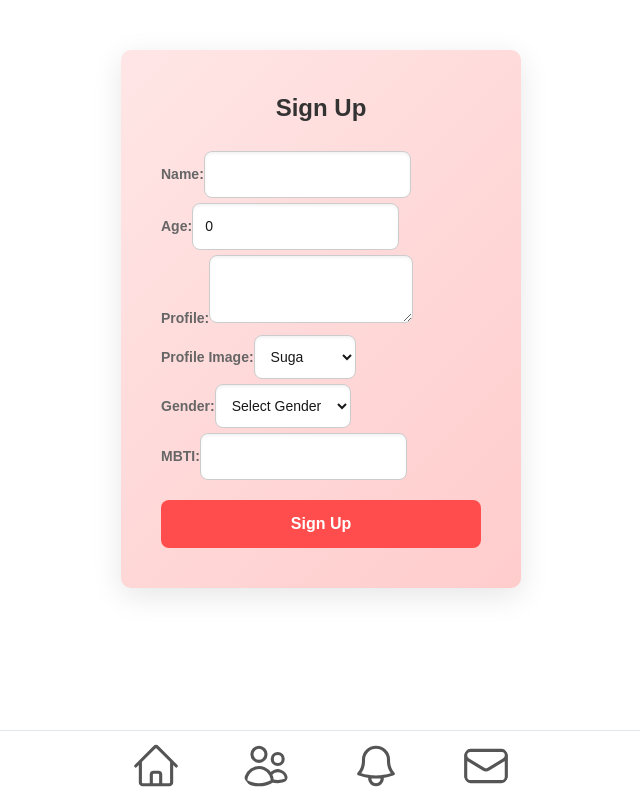
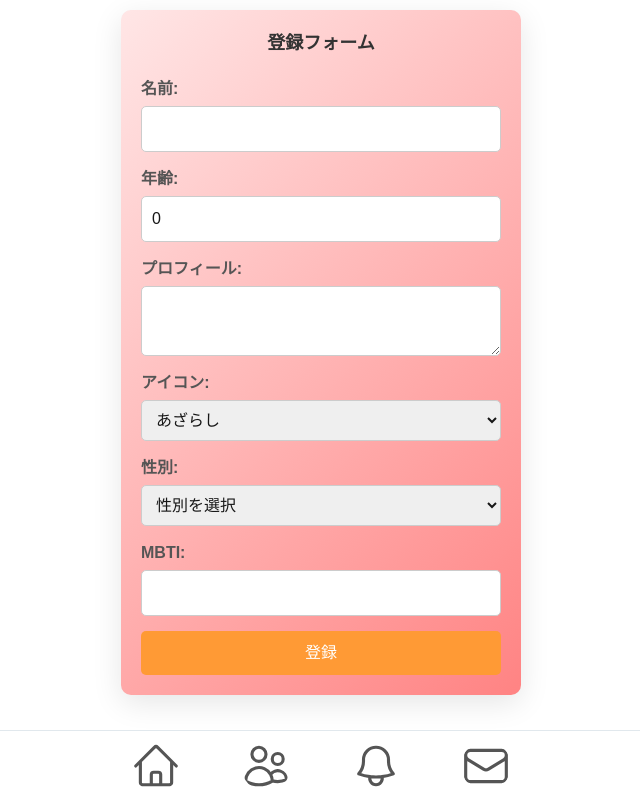
Before and after one commit to takahara-morpet/morpet-frontend, a Next.js app: page /signup in a window 1280 px wide. Shown: the whole page, without its empty margins (319-959 px from the left). Built offline with nearby package versions, Linux system fonts and the light colour scheme.

Commit message:
登録フォームのUI改善

```diff
--- a/src/components/template/SignUpForm.css
+++ b/src/components/template/SignUpForm.css
@@ -1,87 +1,99 @@
 /* SignUpForm.css */
 body {
   font-family: 'Poppins', sans-serif;
-  background-color: #ffff; /* 全体の背景を淡い色に */
+  background-color: #ffff;
   margin: 0;
-  padding: 0;
+  padding: 10px;
 }
 
 .signup-container {
   max-width: 400px;
-  margin: 50px auto;
-  padding: 40px;
+  margin: 0 auto;
+  padding: 20px;
   background: white;
   border-radius: 10px;
   box-shadow: 0 8px 30px rgba(0, 0, 0, 0.1);
-  background-image: linear-gradient(135deg, #ffe6e6 0%, #ffcccc 100%);
-
+  background-image: linear-gradient(135deg, #ffe6e6 0%, #ff8383 100%);
 }
 
-.signup-container h2 {
+h2 {
   text-align: center;
   color: #333;
-  font-size: 24px;
+  margin-bottom: 20px;
+  font-size: large;
   font-weight: 600;
-  margin-bottom: 20px;
 }
 
-.signup-container form {
+form {
+  display: flex;
+  flex-direction: column;
+  gap: 15px;
+}
+
+form div {
   display: flex;
   flex-direction: column;
 }
 
-.signup-container label {
-  margin-top: 15px;
-  font-size: 14px;
-  font-weight: 600;
-  color: #666;
+label {
+  font-weight: bold;
+  margin-bottom: 5px;
+  color: #555;
 }
 
-.signup-container input,
-.signup-container textarea,
-.signup-container select {
-  padding: 12px;
-  margin-top: 5px;
+input,
+textarea,
+select {
+  padding: 10px;
   border: 1px solid #ccc;
-  border-radius: 8px;
-  font-size: 14px;
-  background-color: #fff;
-  box-shadow: inset 0 2px 3px rgba(0, 0, 0, 0.05);
-  transition: border 0.3s ease;
+  border-radius: 5px;
+  font-size: 1rem;
+  width: 100%;
 }
 
-.signup-container input:focus,
-.signup-container textarea:focus,
-.signup-container select:focus {
-  border: 1px solid #ff4d4d;
+input:focus,
+textarea:focus,
+select:focus {
   outline: none;
+  border-color: #007bff;
+  box-shadow: 0 0 5px rgba(0, 123, 255, 0.5);
 }
 
-.signup-container button {
-  margin-top: 20px;
-  padding: 12px;
-  background-color: #ff4d4d;
-  color: white;
-  font-size: 16px;
-  font-weight: 600;
+textarea {
+  resize: vertical;
+}
+
+button {
+  padding: 10px;
+  background-color: #ff9a35;
+  color: #fff;
   border: none;
-  border-radius: 8px;
+  border-radius: 5px;
   cursor: pointer;
+  font-size: 1rem;
   transition: background-color 0.3s ease;
 }
 
-.signup-container button:hover {
-  background-color: #e64545;
+button:hover {
+  background-color: #ff7b00;
 }
 
 .error-message {
-  color: red;
+  color: #e74c3c;
   text-align: center;
-  margin-top: 10px;
 }
 
 .success-message {
-  color: green;
+  color: #2ecc71;
   text-align: center;
-  margin-top: 10px;
 }
+
+@media (max-width: 480px) {
+  .signup-container {
+    padding: 15px;
+  }
+
+  button {
+    font-size: 0.9rem;
+  }
+}
--- a/src/components/template/SignUpForm.tsx
+++ b/src/components/template/SignUpForm.tsx
@@ -30,13 +30,13 @@ const SignUpForm: React.FC<SignUpFormProps> = ({
 }) => {
   return (
     <div className="signup-container">
-      <h2>Sign Up</h2>
+      <h2>登録フォーム</h2>
       {error && <p className="error-message">{error}</p>}
       {successMessage && <p className="success-message">{successMessage}</p>}
 
       <form onSubmit={handleSubmit}>
         <div>
-          <label htmlFor="name">Name:</label>
+          <label htmlFor="name">名前:</label>
           <input
             type="text"
             id="name"
@@ -47,7 +47,7 @@ const SignUpForm: React.FC<SignUpFormProps> = ({
           />
         </div>
         <div>
-          <label htmlFor="age">Age:</label>
+          <label htmlFor="age">年齢:</label>
           <input
             type="number"
             id="age"
@@ -58,7 +58,7 @@ const SignUpForm: React.FC<SignUpFormProps> = ({
           />
         </div>
         <div>
-          <label htmlFor="profile">Profile:</label>
+          <label htmlFor="profile">プロフィール:</label>
           <textarea
             name="profile"
             id="profile"
@@ -66,8 +66,10 @@ const SignUpForm: React.FC<SignUpFormProps> = ({
             onChange={handleChange}
             required
           />
+        </div>
+
           <div>
-            <label htmlFor="profileImageUrl">Profile Image:</label>
+            <label htmlFor="profileImageUrl">アイコン:</label>
             <select
               name="profileImageUrl"
               id="profileImageUrl"
@@ -75,7 +77,6 @@ const SignUpForm: React.FC<SignUpFormProps> = ({
               onChange={handleChange}
               required
             >
-              <option value="/images/suga.jpg">Suga</option>
               <option value="/images/azarashi.jpg">あざらし</option>
               <option value="/images/bird.jpg">とり</option>
               <option value="/images/crab.jpg">かに</option>
@@ -87,7 +88,7 @@ const SignUpForm: React.FC<SignUpFormProps> = ({
             </select>
           </div>
           <div>
-            <label htmlFor="gender">Gender:</label>
+            <label htmlFor="gender">性別:</label>
             <select
               name="gender"
               id="gender"
@@ -95,10 +96,10 @@ const SignUpForm: React.FC<SignUpFormProps> = ({
               onChange={handleChange}
               required
             >
-              <option value="">Select Gender</option>
-              <option value="male">Male</option>
-              <option value="female">Female</option>
-              <option value="other">Other</option>
+              <option value="">性別を選択</option>
+              <option value="male">男性</option>
+              <option value="female">女性</option>
+              <option value="other">その他</option>
             </select>
           </div>
           <div>
@@ -112,8 +113,7 @@ const SignUpForm: React.FC<SignUpFormProps> = ({
               required
             />
           </div>
-        </div>
-        <button type="submit">Sign Up</button>
+        <button type="submit">登録</button>
       </form>
     </div>
   );
```
